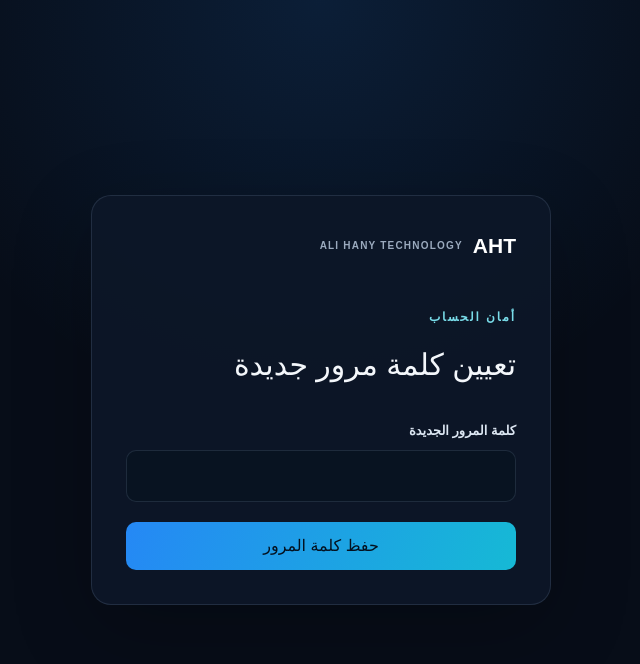
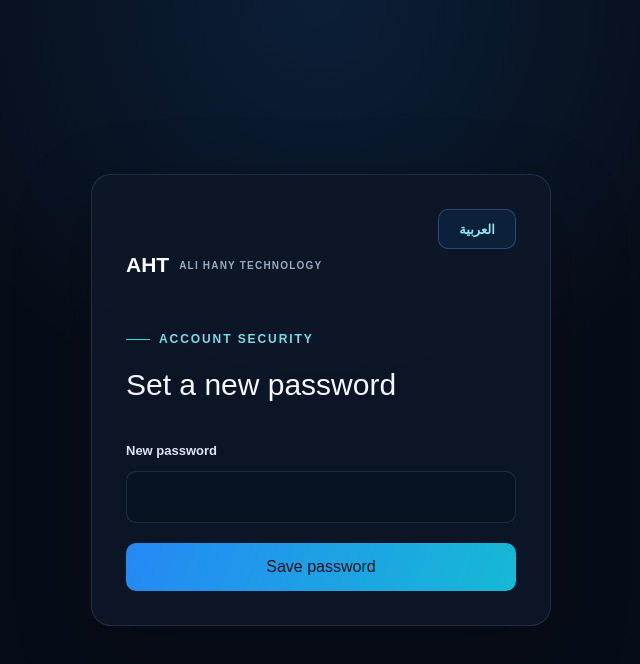
Before and after one commit to secretzoneoffical-collab/ahttechnology-website, a Next.js app: page /update-password in a window 1280 px wide. Shown: the top 664 px of the page, without its empty margins (319-959 px from the left). Built offline with nearby package versions, Linux system fonts and the light colour scheme.

Commit message:
Make password update page bilingual

```diff
--- a/app/update-password/page.tsx
+++ b/app/update-password/page.tsx
@@ -4,8 +4,12 @@ import { FormEvent, useState } from "react";
 import Link from "next/link";
 import { useRouter } from "next/navigation";
 import { createClient } from "@/lib/supabase/client";
+import LanguageSwitcher from "@/components/language-switcher";
+import { useSiteLanguage } from "@/components/language-provider";
 
 export default function UpdatePasswordPage() {
+  const { language } = useSiteLanguage();
+  const isArabic = language === "ar";
   const router = useRouter();
   const [password, setPassword] = useState("");
   const [message, setMessage] = useState("");
@@ -22,25 +26,26 @@ export default function UpdatePasswordPage() {
     setLoading(false);
 
     if (updateError) {
-      setError("تعذر تحديث كلمة المرور. افتح رابط الاستعادة مرة أخرى وحاول.");
+      setError(isArabic ? "تعذر تحديث كلمة المرور. افتح رابط الاستعادة مرة أخرى وحاول." : "Unable to update the password. Reopen the reset link and try again.");
       return;
     }
-    setMessage("تم تحديث كلمة المرور بنجاح.");
+    setMessage(isArabic ? "تم تحديث كلمة المرور بنجاح." : "Your password has been updated successfully.");
     router.refresh();
   }
 
   return (
-    <main className="auth-page" dir="rtl">
+    <main className="auth-page" dir={isArabic ? "rtl" : "ltr"}>
       <section className="auth-card">
+        <div style={{ display: "flex", justifyContent: "flex-end" }}><LanguageSwitcher /></div>
         <Link className="auth-brand" href="/">AHT <span>ALI HANY TECHNOLOGY</span></Link>
-        <span className="eyebrow">أمان الحساب</span>
-        <h1>تعيين كلمة مرور جديدة</h1>
+        <span className="eyebrow">{isArabic ? "أمان الحساب" : "ACCOUNT SECURITY"}</span>
+        <h1>{isArabic ? "تعيين كلمة مرور جديدة" : "Set a new password"}</h1>
         <form className="auth-form" onSubmit={handleSubmit}>
-          <label htmlFor="password">كلمة المرور الجديدة</label>
+          <label htmlFor="password">{isArabic ? "كلمة المرور الجديدة" : "New password"}</label>
           <input id="password" type="password" minLength={8} autoComplete="new-password" required value={password} onChange={(event) => setPassword(event.target.value)} />
           {error && <p className="auth-error" role="alert">{error}</p>}
           {message && <p className="auth-success" role="status">{message}</p>}
-          <button className="button-primary auth-submit" type="submit" disabled={loading}>{loading ? "جارٍ الحفظ..." : "حفظ كلمة المرور"}</button>
+          <button className="button-primary auth-submit" type="submit" disabled={loading}>{loading ? (isArabic ? "جارٍ الحفظ..." : "Saving...") : (isArabic ? "حفظ كلمة المرور" : "Save password")}</button>
         </form>
       </section>
     </main>
```
